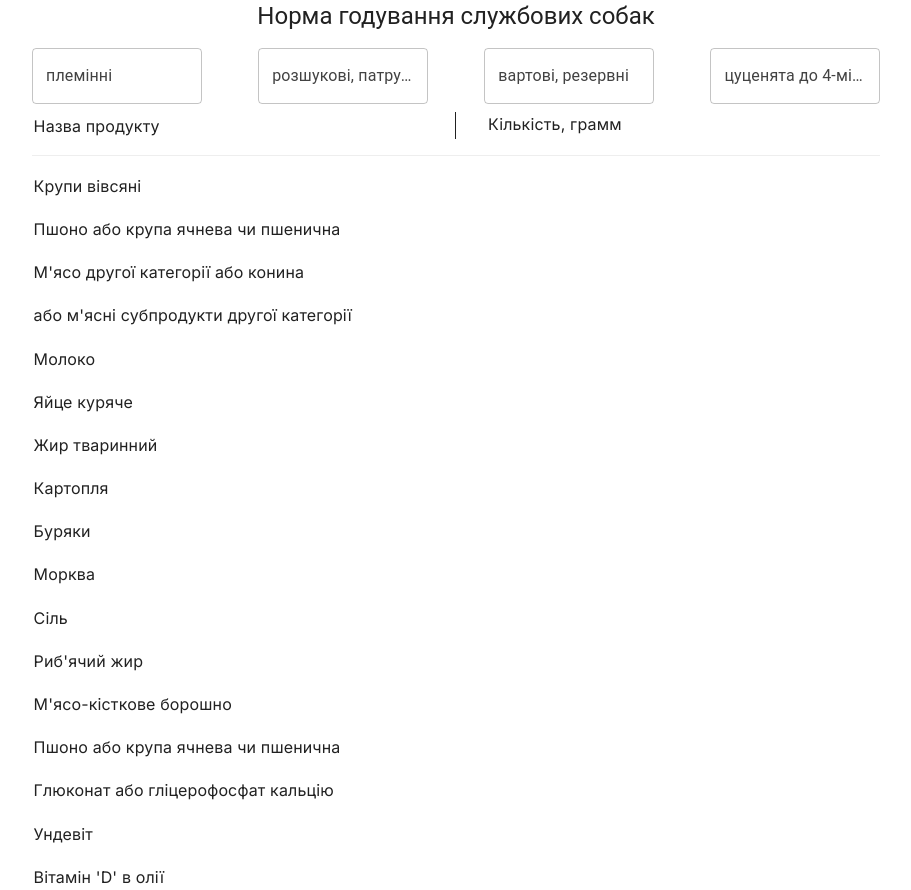
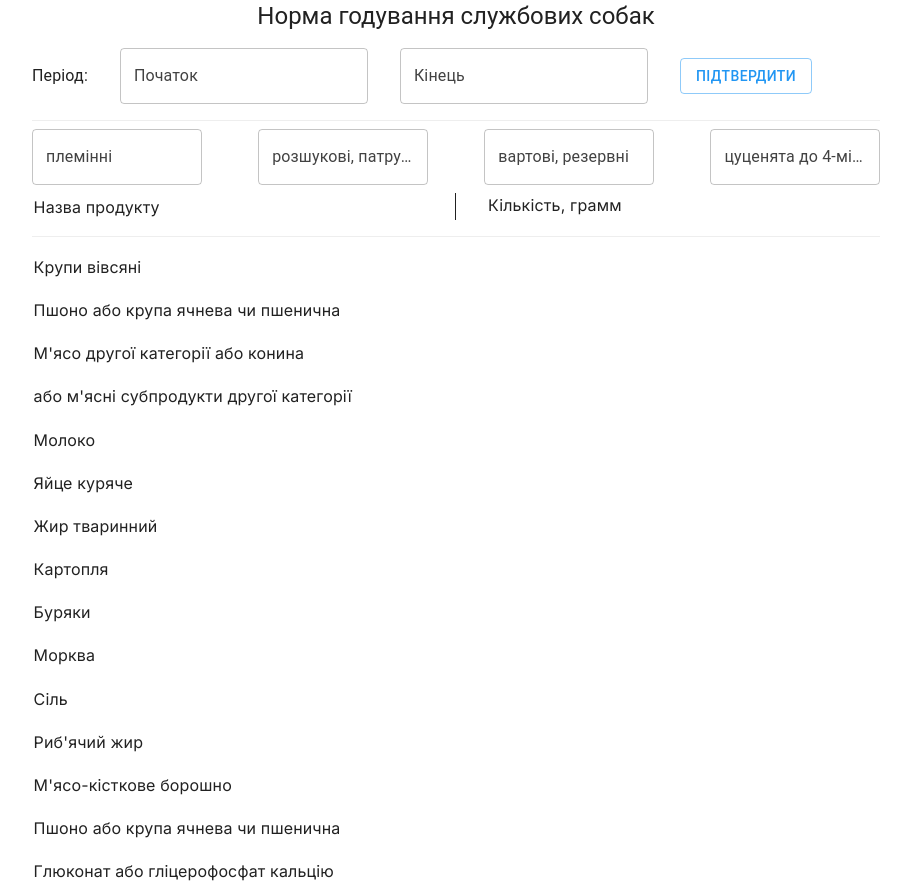
Before and after one commit to Muhitori/dog-calculator, a Next.js app: page / in a window 1280 px wide. Shown: the whole page, without its empty margins (184-1095 px from the left). Built offline with nearby package versions, Linux system fonts and the light colour scheme.

Commit message:
removed pills, added period

```diff
--- a/package.json
+++ b/package.json
@@ -12,6 +12,8 @@
     "@emotion/react": "^11.11.1",
     "@emotion/styled": "^11.11.0",
     "@mui/material": "^5.14.17",
+    "@mui/x-date-pickers": "^6.18.1",
+    "dayjs": "^1.11.10",
     "next": "14.0.2",
     "notistack": "^3.0.1",
     "react": "^18",
--- a/src/app/page.tsx
+++ b/src/app/page.tsx
@@ -1,6 +1,7 @@
 "use client";
 
 import { Article } from "@/components/Article";
+import { DateRangePicker } from "@/components/DateRangePicker";
 import { Input } from "@/components/Input";
 import {
 	DOGS_STATE,
@@ -12,29 +13,22 @@ import {
 import { Box, Divider, Grid, Typography } from "@mui/material";
 import { useState } from "react";
 
-const daysInYear = () => {
-	const year = new Date().getFullYear();
-	return (year % 4 === 0 && year % 100 > 0) || year % 400 == 0 ? 366 : 365;
-};
-
-const getPuppiesFood = (food: number[], puppies: number) => {
+const getPuppiesFood = (food: number[], puppies: number, period: number) => {
 	if (!food || !food.length) return "";
 
 	if (food.length === 1) {
-		return food[0] * puppies * daysInYear();
+		return food[0] * puppies * period;
 	}
 
-	return `${food[0] * puppies * daysInYear()} - ${
-		food[1] * puppies * daysInYear()
-	}`;
+	return `${food[0] * puppies * period} - ${food[1] * puppies * period}`;
 };
 
-const sumFood = (key: FoodType, dogs: typeof DOGS_STATE) => {
+const sumFood = (key: FoodType, dogs: typeof DOGS_STATE, period: number) => {
 	const { tribal, search, reserve, puppies } = DOG_FOODS[key].dogs;
-	const puppiesFood = getPuppiesFood(puppies, dogs.puppies);
+	const puppiesFood = getPuppiesFood(puppies, dogs.puppies, period);
 	const adultDogFood =
 		(tribal * dogs.tribal + search * dogs.search + reserve * dogs.reserve) *
-		daysInYear();
+		period;
 
 	if (typeof puppiesFood === "string") {
 		return `${adultDogFood} + для цуценят: ${puppiesFood}`;
@@ -43,13 +37,17 @@ const sumFood = (key: FoodType, dogs: typeof DOGS_STATE) => {
 	return adultDogFood + puppiesFood;
 };
 
-const updateFoods = (foods: typeof TABLE_STATE, dogs: typeof DOGS_STATE) => {
+const updateFoods = (
+	foods: typeof TABLE_STATE,
+	dogs: typeof DOGS_STATE,
+	period: number
+) => {
 	const newFoods = { ...foods };
 
-	Object.entries(newFoods).map(([key, oldFood]) => {
+	Object.keys(newFoods).map((key) => {
 		const foodType = key as FoodType;
 
-		newFoods[foodType] = String(sumFood(foodType, dogs));
+		newFoods[foodType] = String(sumFood(foodType, dogs, period));
 	});
 
 	return newFoods;
@@ -58,6 +56,7 @@ const updateFoods = (foods: typeof TABLE_STATE, dogs: typeof DOGS_STATE) => {
 export default function Home() {
 	const [dogs, setDogs] = useState(DOGS_STATE);
 	const [foods, setFoods] = useState(TABLE_STATE);
+	const [period, setPeriod] = useState(0);
 
 	const calculate = (name: DogType, value: number) => {
 		const newDogs = {
@@ -65,7 +64,12 @@ export default function Home() {
 			[name]: value,
 		};
 		setDogs(newDogs);
-		setFoods(updateFoods(foods, newDogs));
+		setFoods(updateFoods(foods, newDogs, period));
+	};
+
+	const handlePeriodChange = (period: number) => {
+		setPeriod(period);
+		setFoods(updateFoods(foods, dogs, period));
 	};
 
 	return (
@@ -77,10 +81,16 @@ export default function Home() {
 			</Grid>
 			<Grid item xs></Grid>
 			<Grid item xs={8} display='flex' flexDirection='column'>
-				<Box display='flex' justifyContent='space-between'>
-					{Object.keys(DOGS_STATE).map((dog) => (
-						<Input key={dog} name={dog as DogType} onChange={calculate} />
-					))}
+				<Box display='flex' flexDirection='column' gap={1}>
+					<Box width='100%' mb={1}>
+						<DateRangePicker onPeriodChange={handlePeriodChange} />
+					</Box>
+					<Divider />
+					<Box display='flex' justifyContent='space-between'>
+						{Object.keys(DOGS_STATE).map((dog) => (
+							<Input key={dog} name={dog as DogType} onChange={calculate} />
+						))}
+					</Box>
 				</Box>
 				<Box display='flex' flexDirection='column' gap={2}>
 					<Article label='Назва продукту' value='Кількість, грамм' />
--- /dev/null
+++ b/src/components/DateRangePicker/index.tsx
@@ -0,0 +1,61 @@
+import { snackbarGenerator } from "@/providers/notistack/SnackbarGenerator";
+import { Box, Button, Typography } from "@mui/material";
+import { DateField } from "@mui/x-date-pickers";
+import { Dayjs } from "dayjs";
+import { FC, useState } from "react";
+
+interface Props {
+	onPeriodChange: (period: number) => void;
+}
+
+export const DateRangePicker: FC<Props> = ({ onPeriodChange }) => {
+	const [start, setStart] = useState<Dayjs | null>(null);
+	const [end, setEnd] = useState<Dayjs | null>(null);
+
+	const handleStartChange = (start: Dayjs | null) => {
+		setStart(start);
+	};
+
+	const handleEndChange = (end: Dayjs | null) => {
+		setEnd(end);
+	};
+
+	const handleConfirm = () => {
+		if (start === null || end === null) {
+			snackbarGenerator.error("Помилка, одна з дат пуста.");
+			return;
+		}
+
+		if (start > end) {
+			snackbarGenerator.error(
+				"Помилка, період закінчується раніше ніж починається."
+			);
+			return;
+		}
+
+		onPeriodChange(end.diff(start, "day"));
+	};
+
+	return (
+		<Box display='flex' alignItems='center' gap={4}>
+			<Typography display='inline-block' variant='body1'>
+				Період:
+			</Typography>
+			<DateField
+				label='Початок'
+				value={start}
+				onChange={handleStartChange}
+				format='DD-MM-YYYY'
+			/>
+			<DateField
+				label='Кінець'
+				value={end}
+				onChange={handleEndChange}
+				format='DD-MM-YYYY'
+			/>
+			<Button variant='outlined' onClick={handleConfirm}>
+				Підтвердити
+			</Button>
+		</Box>
+	);
+};
--- a/src/constants/dogs.ts
+++ b/src/constants/dogs.ts
@@ -143,24 +143,6 @@ export const DOG_FOODS = {
 			puppies: [1, 2],
 		},
 	},
-	undevit: {
-		name: "Ундевіт",
-		dogs: {
-			tribal: 3,
-			search: 3,
-			reserve: 3,
-			puppies: [1, 1.5],
-		},
-	},
-	vitaminD: {
-		name: "Вітамін 'D' в олії",
-		dogs: {
-			tribal: 8,
-			search: 8,
-			reserve: 8,
-			puppies: [1, 4],
-		},
-	},
 };
 
 export const DOGS_STATE = {
@@ -186,8 +168,6 @@ export const TABLE_STATE = {
 	meatBoneFlour: "",
 	chalk: "",
 	calcium: "",
-	undevit: "",
-	vitaminD: "",
 };
 
 export type FoodType = keyof typeof DOG_FOODS;
--- a/src/constants/index.ts
+++ b/src/constants/index.ts
@@ -1 +1,24 @@
 export const MAX_SNACK = 3;
+
+export const PERIODS = {
+	1: {
+		label: "Тиждень",
+		value: 7,
+	},
+	2: {
+		label: "Місяць",
+		value: 31,
+	},
+	3: {
+		label: "Рік",
+		value: 365,
+	},
+	4: {
+		label: "3 роки",
+		value: 365 * 3,
+	},
+	5: {
+		label: "5 років",
+		value: 365 * 5,
+	},
+};
--- a/src/providers/mui/Mui.provider.tsx
+++ b/src/providers/mui/Mui.provider.tsx
@@ -4,6 +4,8 @@ import { FC, ReactNode, useMemo } from "react";
 import ThemeProvider from "@mui/material/styles/ThemeProvider";
 import CssBaseline from "@mui/material/CssBaseline";
 import { createTheme } from "@mui/material/styles";
+import { LocalizationProvider } from "@mui/x-date-pickers";
+import { AdapterDayjs } from "@mui/x-date-pickers/AdapterDayjs";
 import { getThemePalette } from "./palette";
 
 interface Props {
@@ -17,8 +19,10 @@ export const MuiProvider: FC<Props> = ({ children }) => {
 
 	return (
 		<ThemeProvider theme={theme}>
-			<CssBaseline />
-			{children}
+			<LocalizationProvider dateAdapter={AdapterDayjs}>
+				<CssBaseline />
+				{children}
+			</LocalizationProvider>
 		</ThemeProvider>
 	);
 };
```
Also changed, not shown: 1 other file (tests, documents, lock files or other folders).
